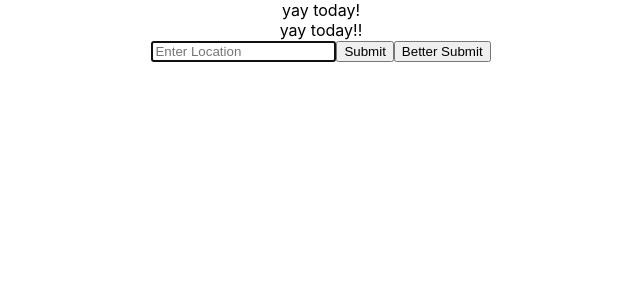
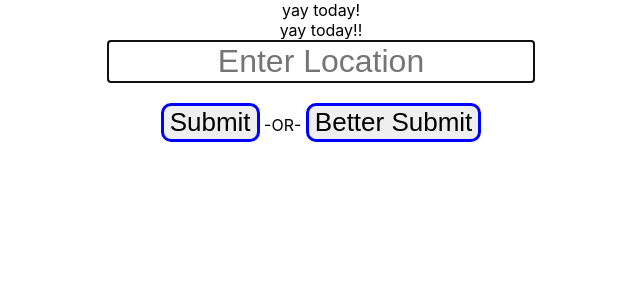
Before and after one commit to Universe-Man/Sassy-Weather, a React (Create React App) app: page / in a window 1280 px wide. Shown: the top 300 px of the page, without its empty margins (319-959 px from the left). Built offline with nearby package versions, Linux system fonts and the light colour scheme.

Commit message:
user submit buttons and styling

```diff
--- /dev/null
+++ b/src/assets/UserInputCSS.css
@@ -0,0 +1,27 @@
+#user-input-div {
+  border-width: thick;
+  border-color: purple;
+}
+
+#user-input-field {
+  font-size: 32px;
+  text-align: center;
+  border-radius: 3px;
+}
+
+#user-submit-1 {
+  font-size: 26px;
+  border: 3px solid blue;
+  border-radius: 10px;
+  border-width: 3px;
+  /* padding: 3px;
+  margin: 3px; */
+}
+#user-submit-2 {
+  font-size: 26px;
+  border: 3px solid blue;
+  border-radius: 10px;
+  border-width: 3px;
+  /* padding: 3px;
+  margin: 3px; */
+}
--- a/src/components/UserInput.js
+++ b/src/components/UserInput.js
@@ -1,4 +1,5 @@
 import React from 'react';
+import UserInputCSS from '../assets/UserInputCSS.css';
 
 class UserInput extends React.Component {
   constructor() {
@@ -11,8 +12,9 @@ class UserInput extends React.Component {
       <div id='user-input-div'>
         <form>
           <input id='user-input-field' autoFocus='autofocus' type='text' placeholder='Enter Location'/>
-          <input id='user-submit' type='submit' value='Submit' />
-          <input id='user-submit-2' type='submit' value='Better Submit' />
+          <br/>
+          <br/>
+          <button id='user-submit-1'>Submit</button> -OR- <button id='user-submit-2'>Better Submit</button>
         </form>
       </div>
     )
```
